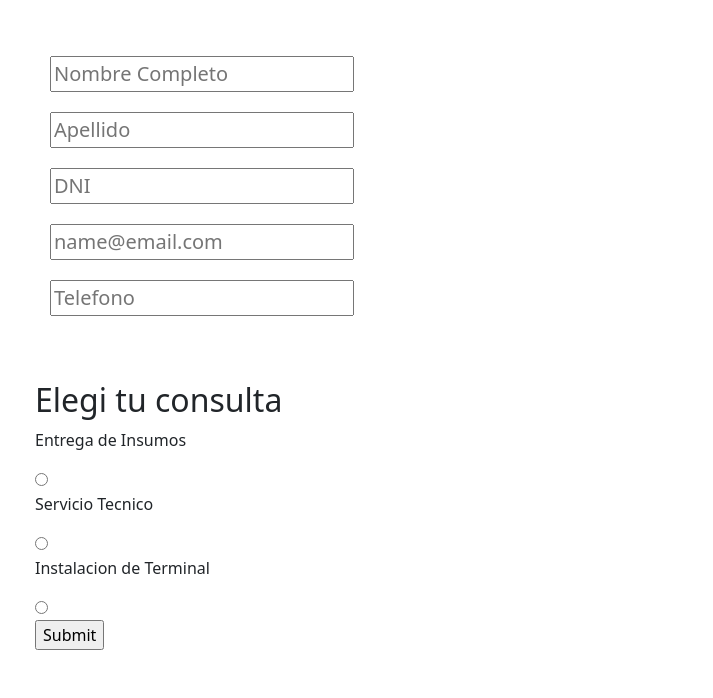
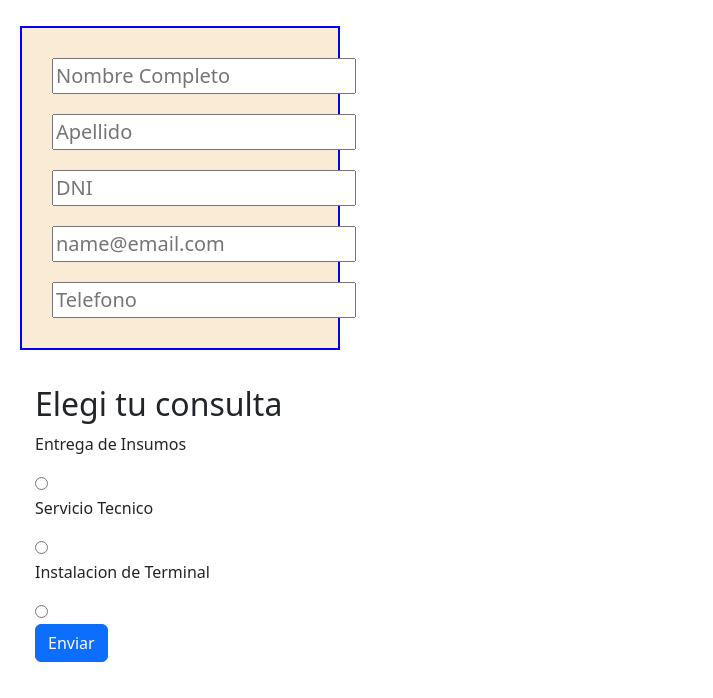
Before and after one commit to marcelolopez22/clase-16-sass2, a plain HTML site: page secciones/contacto.html in a window 1280 px wide. Shown: the part 582-1280 px from the top of the page, without its empty margins (0-713 px from the left). Drawn offline with nearby package versions, Linux system fonts and the light colour scheme.

Commit message:
estilo a contacto

```diff
--- a/css/style.css
+++ b/css/style.css
@@ -308,10 +308,12 @@
 .contactanos-1 {
   display: grid;
   grid-template-columns: auto;
-  width: 130px;
   margin: 20px;
   padding: 20px;
-  font-size: 20px; }
+  font-size: 20px;
+  border: solid 2px #0000ff;
+  width: 320px;
+  background-color: #faebd7; }
 
 .contacto-a {
   padding: 10px; }
@@ -341,7 +343,7 @@
   h1 {
     text-align: start; }
   img {
-    width: 95%;
+    width: 90%;
     margin: 5px; } }
 
 @media (max-width: 460px) {
--- a/scss/sections/_contacto.scss
+++ b/scss/sections/_contacto.scss
@@ -22,10 +22,12 @@ img {
 .contactanos-1 {
     display: grid;
     grid-template-columns: auto;
-    width: 130px;
     margin: 20px;
     padding: 20px;
     font-size: 20px;
+    border: solid 2px #0000ff;
+    width: 320px;
+    background-color: #faebd7;
 }
 
 .contacto-a {
@@ -66,7 +68,7 @@ img {
     }
 
     img {
-        width: 95%;
+        width: 90%;
         margin: 5px;
     }
 }
--- a/secciones/contacto.html
+++ b/secciones/contacto.html
@@ -57,7 +57,7 @@
                         <input type="radio" name="Consulta" value="Servicio Tecnico"></article>
                        <article><p>Instalacion de Terminal</p>
                         <input type="radio" name="Consulta" value="Instalacion de Terminal"></article>
-                    <article><input type="submit"></article>
+                    <article><button type="button" class="btn btn-primary">Enviar</button></article>
                     </div>
                 </form>
                 </article>
```
